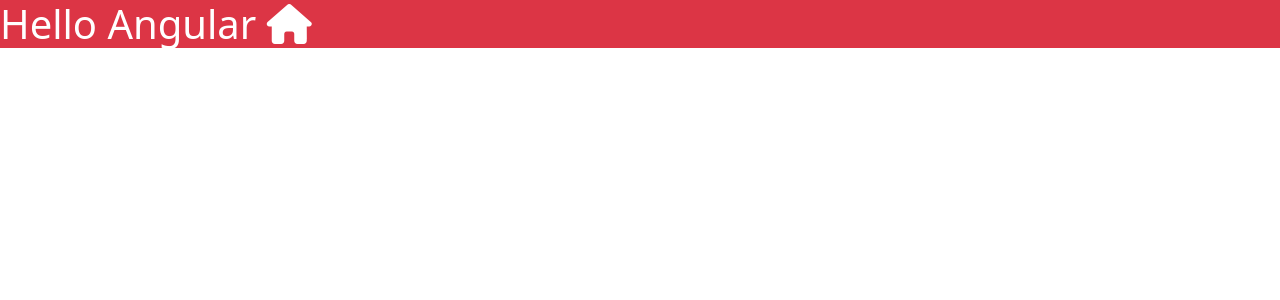
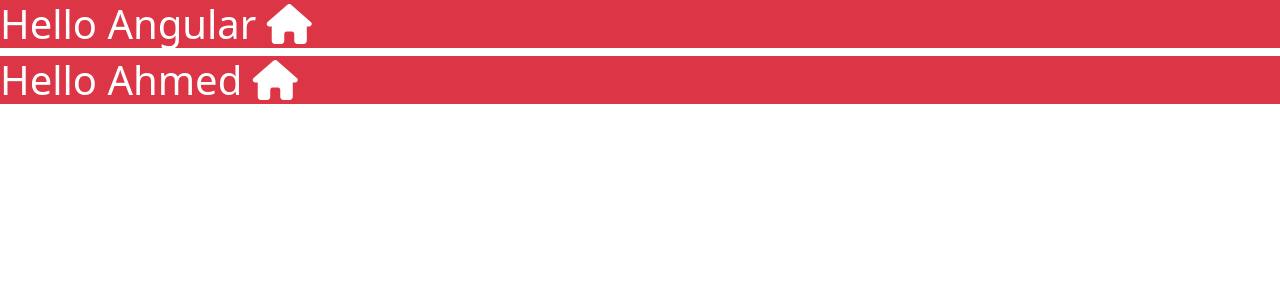
Before and after one commit to Ahmed261099/ITIFinalProjectAdmin, an Angular app: page / in a window 1280 px wide. Shown: the top 300 px of the page. Built offline with nearby package versions, Linux system fonts and the light colour scheme.

Commit message:
test ahmed

```diff
--- a/src/app/app.component.html
+++ b/src/app/app.component.html
@@ -1 +1,2 @@
 <h1 class="bg-danger text-white">Hello Angular <i class="fas fa-home"></i></h1>
+<h1 class="bg-danger text-white">Hello Ahmed <i class="fas fa-home"></i></h1>
```
Also changed, not shown: 2 other files (tests, documents, lock files or other folders).
